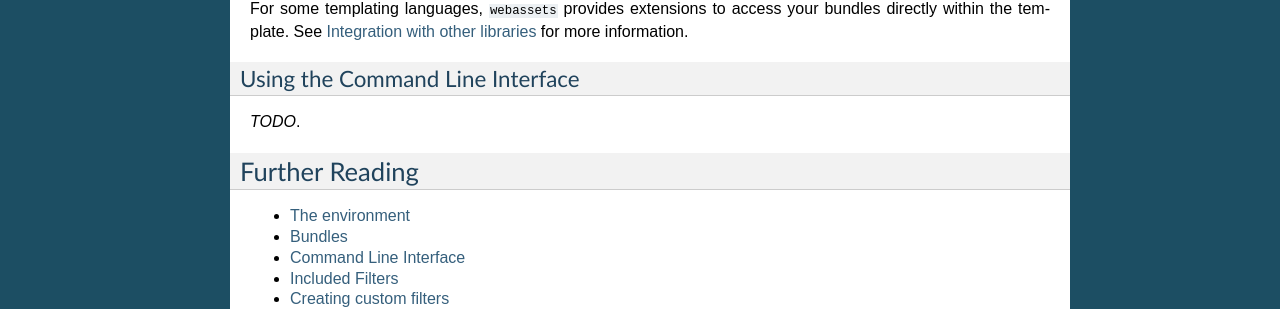
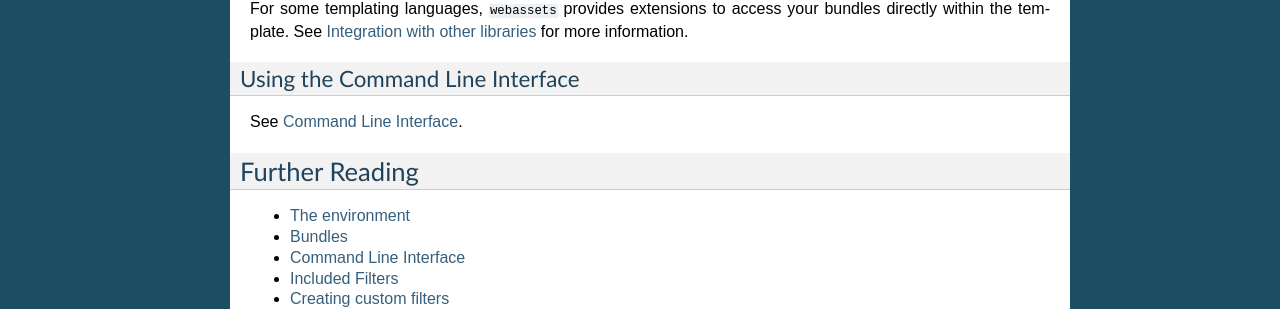
Before and after one commit to miracle2k/webassets, a Sphinx documentation site: the page built from docs/generic/index.rst, in a window 1280 px wide. Shown: the part 1066-1375 px from the top of the page. Built offline with Sphinx 7.4.7, drawn with Linux system fonts in a browser that asks for light colours.

Commit message:
For now, just link to the main CLI page, which has some more info now.

```diff
--- a/docs/generic/index.rst
+++ b/docs/generic/index.rst
@@ -78,9 +78,8 @@ more information.
 Using the Command Line Interface
 ~~~~~~~~~~~~~~~~~~~~~~~~~~~~~~~~
 
-*TODO*.
+See :doc:`/script`.
 
-.. TODO: Deserves a page in generic/script.
 
 Further Reading
 ---------------
```
